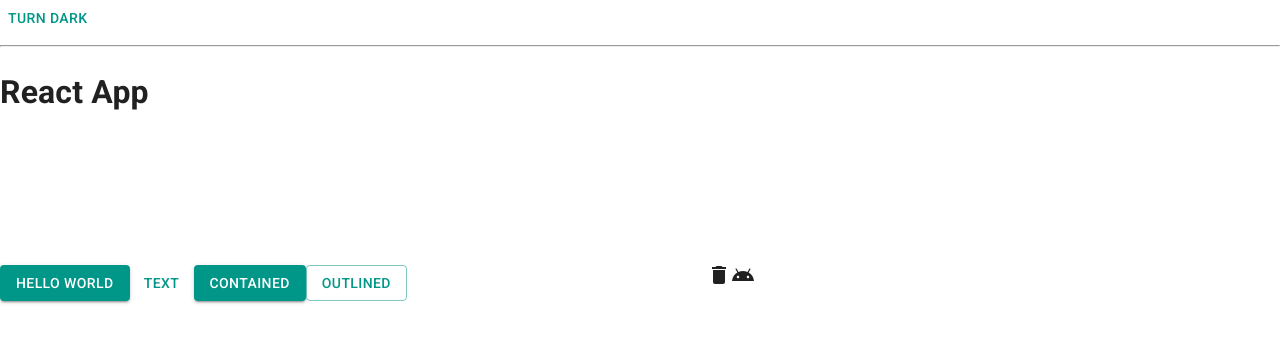
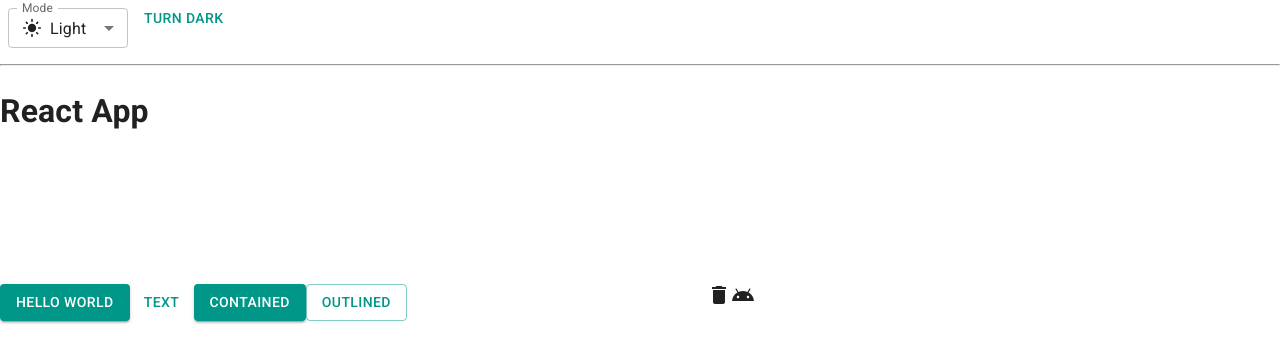
Before and after one commit to conqdat/trelo-web, a React (Vite) app: page / in a window 1280 px wide. Shown: the top 362 px of the page. Built offline with nearby package versions, Linux system fonts and the light colour scheme.

Commit message:
add icon mui

```diff
--- a/src/App.jsx
+++ b/src/App.jsx
@@ -7,6 +7,53 @@
   experimental_extendTheme as extendTheme,
   useColorScheme
 } from '@mui/material/styles'
+
+import FormControl from '@mui/material/FormControl'
+import InputLabel from '@mui/material/InputLabel'
+import * as React from 'react'
+import useMediaQuery from '@mui/material/useMediaQuery'
+import MenuItem from '@mui/material/MenuItem'
+import Select from '@mui/material/Select'
+import LightModeIcon from '@mui/icons-material/LightMode'
+import DarkModeOutlinedIcon from '@mui/icons-material/DarkModeOutlined'
+import SettingsBrightnessOutlinedIcon from '@mui/icons-material/SettingsBrightness'
+
+function ModeSelect() {
+  const { mode, setMode } = useColorScheme()
+
+  const handleChange = (event) => {
+    setMode(event.target.value)
+  }
+
+  return (
+    <FormControl sx={{ m: 1, minWidth: 120 }} size="small">
+      <InputLabel id="label-dark-light-mode">Mode</InputLabel>
+      <Select
+        labelId="label-dark-light-mode"
+        id="label-dark-light-mode"
+        value={mode}
+        label="Mode"
+        onChange={handleChange}
+      >
+        <MenuItem value="light">
+          <div style={{ display: 'flex', alignItems: 'center', gap: '8px' }}>
+            <LightModeIcon fontSize="small" /> Light
+          </div>
+        </MenuItem>
+        <MenuItem value="dark">
+          <div style={{ display: 'flex', alignItems: 'center', gap: '8px' }}>
+            <DarkModeOutlinedIcon fontSize="small" /> Dark
+          </div>
+        </MenuItem>
+        <MenuItem value="system">
+          <div style={{ display: 'flex', alignItems: 'center', gap: '8px' }}>
+            <SettingsBrightnessOutlinedIcon fontSize="small" /> System
+          </div>
+        </MenuItem>
+      </Select>
+    </FormControl>
+  )
+}
 
 function ModeToggle() {
   const { mode, setMode } = useColorScheme()
@@ -24,6 +71,7 @@
 function App() {
   return (
     <>
+      <ModeSelect />
       <ModeToggle />
       <hr />
       <h1>React App</h1>
```
